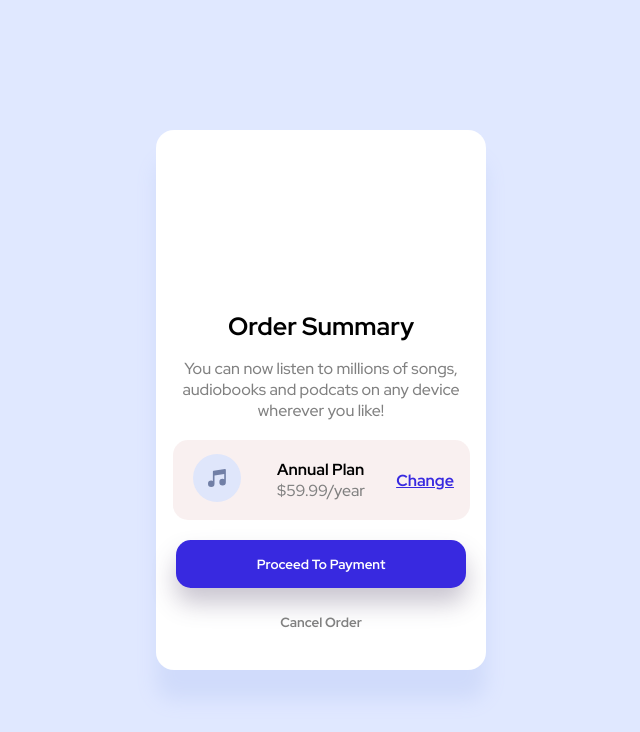
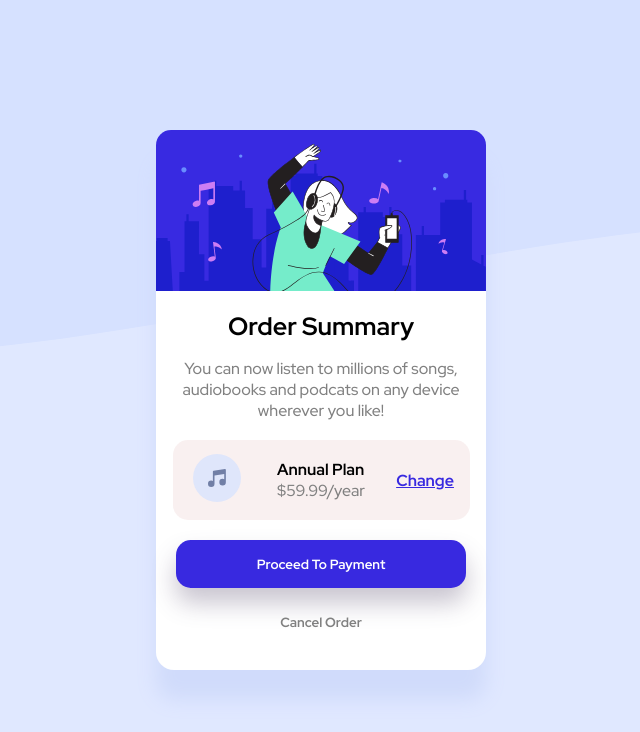
Before and after one commit to vedant-058/Order-Summary-Page, a plain HTML site: page index.html in a window 1280 px wide. Shown: the whole page, without its empty margins (319-959 px from the left). Drawn offline with Linux system fonts and the light colour scheme.

Commit message:
Update style.css

```diff
--- a/style.css
+++ b/style.css
@@ -40,7 +40,7 @@ body {
 
 #card-image {
     grid-area: image;
-    background: url("assets/illustration-hero.svg");
+    background: url("illustration-hero.svg");
     border-top-left-radius: 15px;
     border-top-right-radius: 15px;
     background-size: contain;
@@ -159,7 +159,7 @@ body {
 
 @media(min-width:375px) {
     body {
-        background-image: url("assets/pattern-background-mobile.svg");
+        background-image: url("pattern-background-mobile.svg");
         background-size: 100% 45%;
         overflow: hidden;
     }
```
